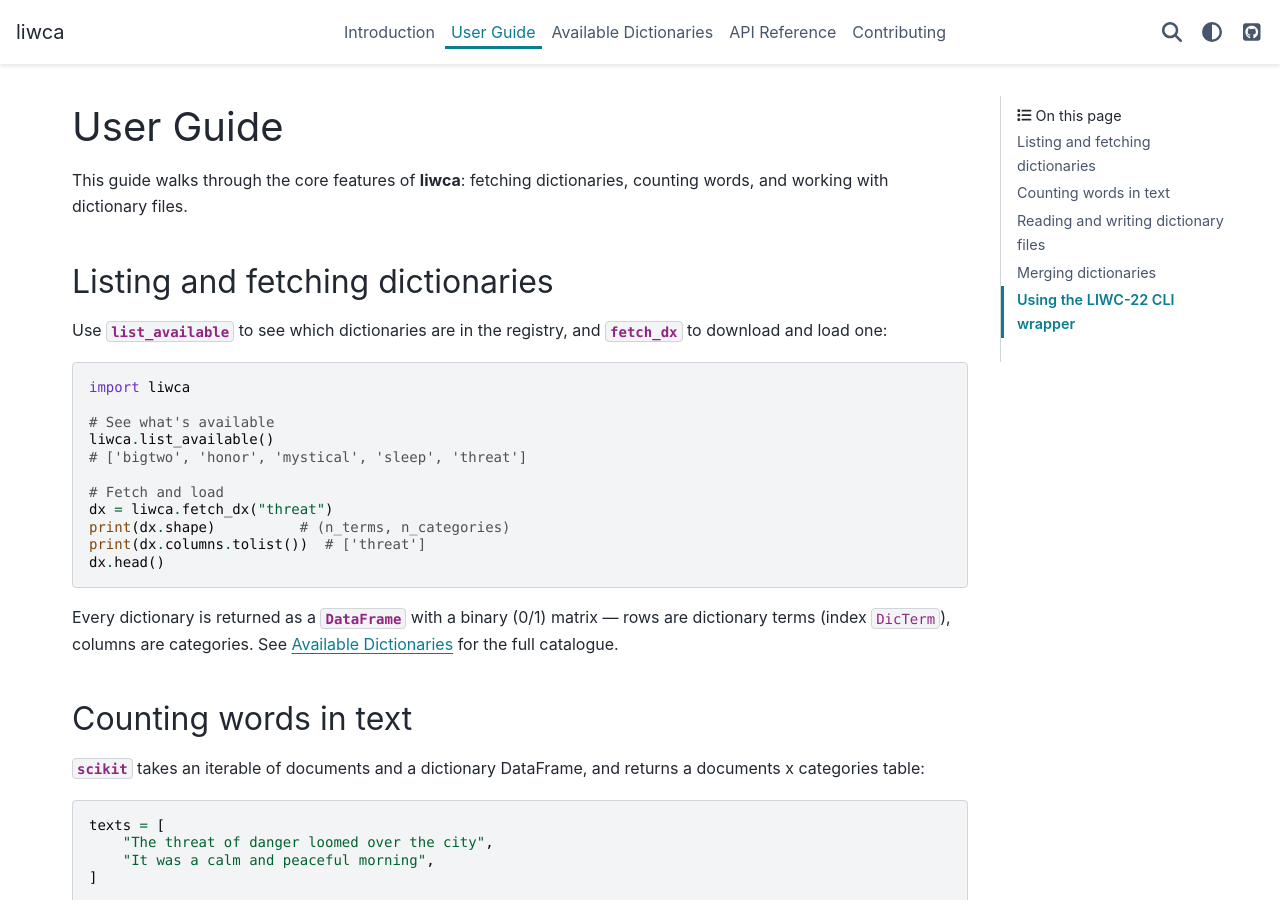
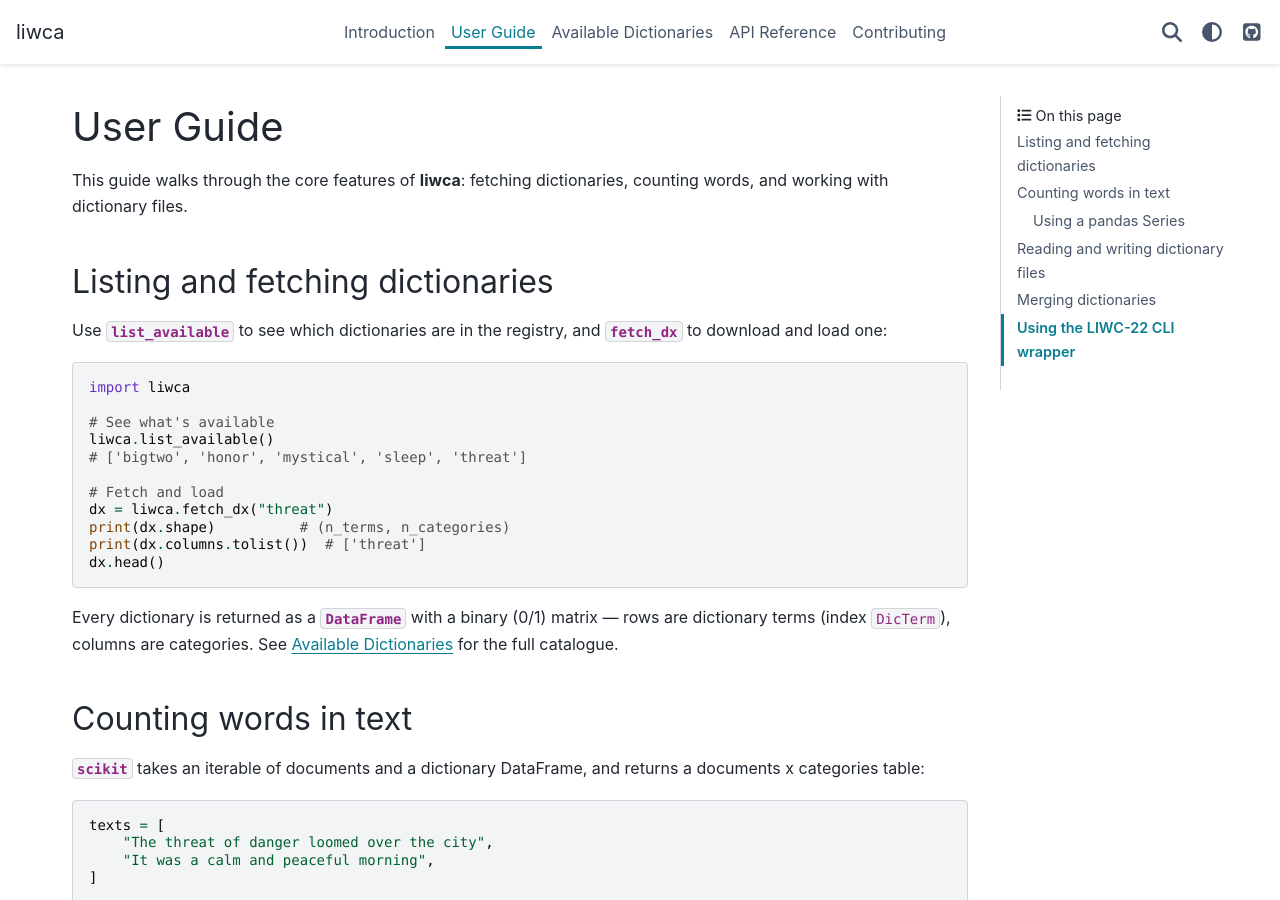
Before and after one commit to remrama/liwca, a Sphinx documentation site: the page built from docs/guide.rst, in a window 1280 px wide and 900 px high. Built offline with Sphinx 7.4.7 and the PyData theme 0.15.4, drawn with Linux system fonts in a browser that asks for light colours.

```diff
--- a/docs/conf.py
+++ b/docs/conf.py
@@ -48,6 +48,7 @@
     "show_prev_next": True,
     "navigation_with_keys": True,
     "show_nav_level": 2,
+    "show_toc_level": 2,
     "navbar_persistent": ["search-button"],
     "footer_end": [],
     "search_bar_text": "Search",
```
